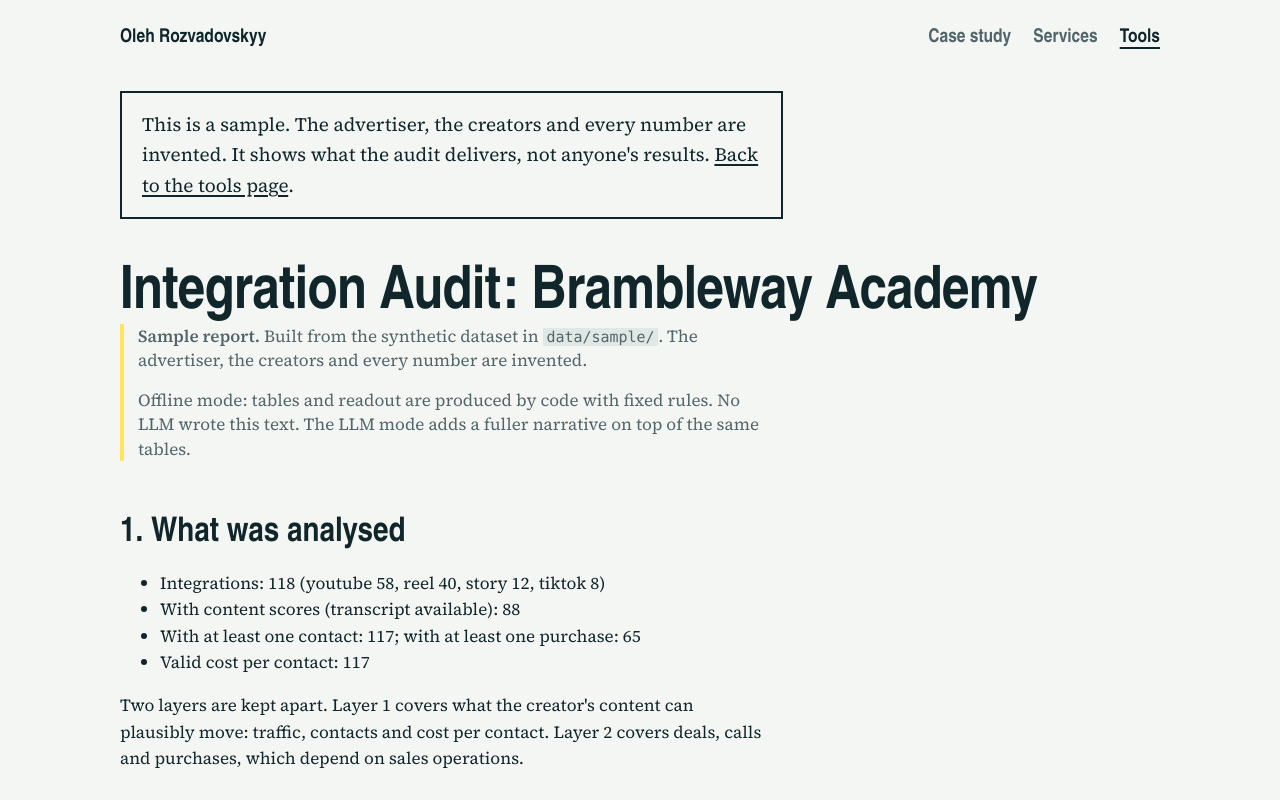
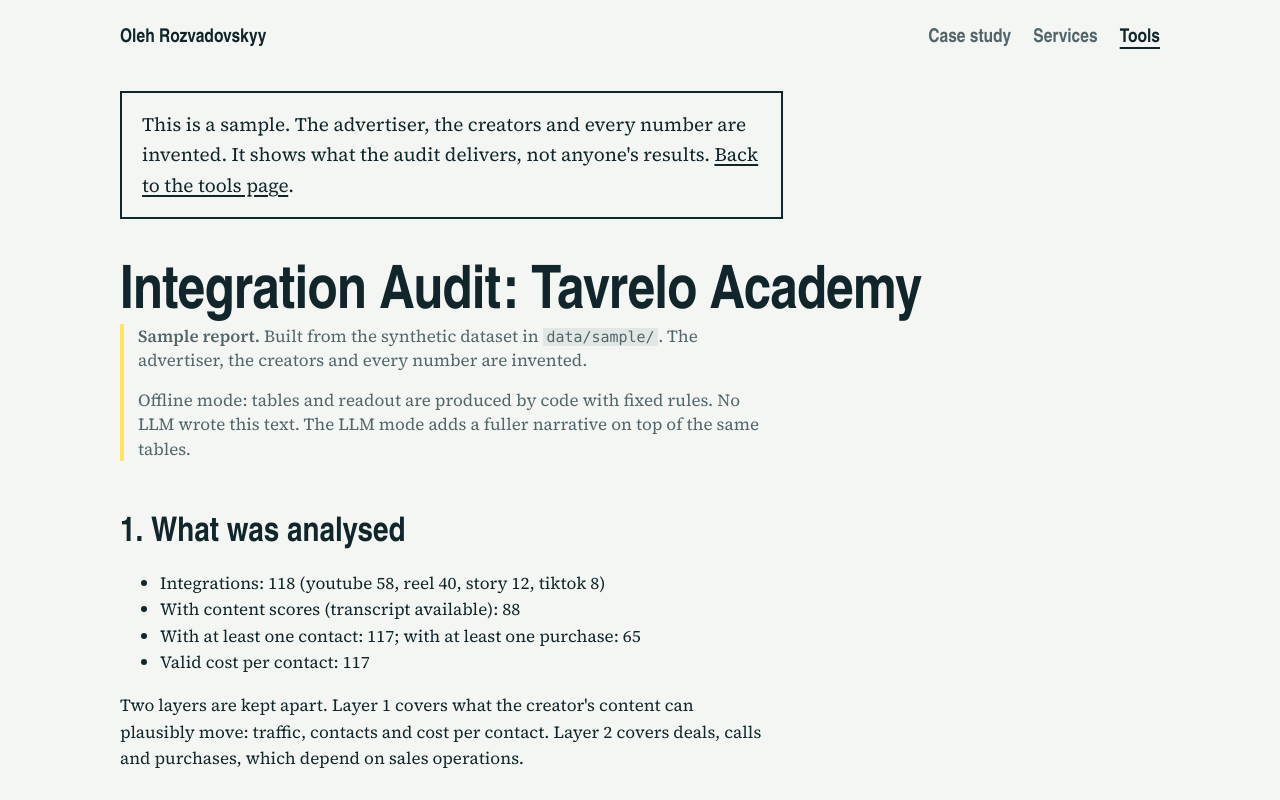
Before and after one commit to Ole-G/portfolio, a plain HTML site: page product/sample-report.html in a window 1280 px wide. Shown: the top 800 px of the page. Drawn offline with Linux system fonts and the light colour scheme; a web font is replaced by a local one.

Commit message:
Rename the sample brand in the audit report to Tavrelo Academy
Co-Authored-By: Claude Fable 5.2 <noreply@anthropic.com>

```diff
--- a/product/sample-report.html
+++ b/product/sample-report.html
@@ -100,7 +100,7 @@ nav.site .links a:hover, nav.site .links a[aria-current="page"] { color: var(--i
 <nav class="site" aria-label="Site"><a class="who" href="../index.html">Oleh Rozvadovskyy</a><span class="links"><a href="../case-study/index.html">Case study</a><a href="../services/index.html">Services</a><a href="../product/index.html" aria-current="page">Tools</a></span></nav>
 <div class="banner"><p>This is a sample. The advertiser, the creators and every number are invented. It shows what the audit delivers, not anyone's results. <a href="index.html">Back to the tools page</a>.</p></div>
 <article class="report">
-<h1>Integration Audit: Brambleway Academy</h1>
+<h1>Integration Audit: Tavrelo Academy</h1>
 <blockquote>
 <p><strong>Sample report.</strong> Built from the synthetic dataset in <code>data/sample/</code>. The advertiser, the creators and every number are invented.</p>
 <p>Offline mode: tables and readout are produced by code with fixed rules. No LLM wrote this text. The LLM mode adds a fuller narrative on top of the same tables.</p>
```
